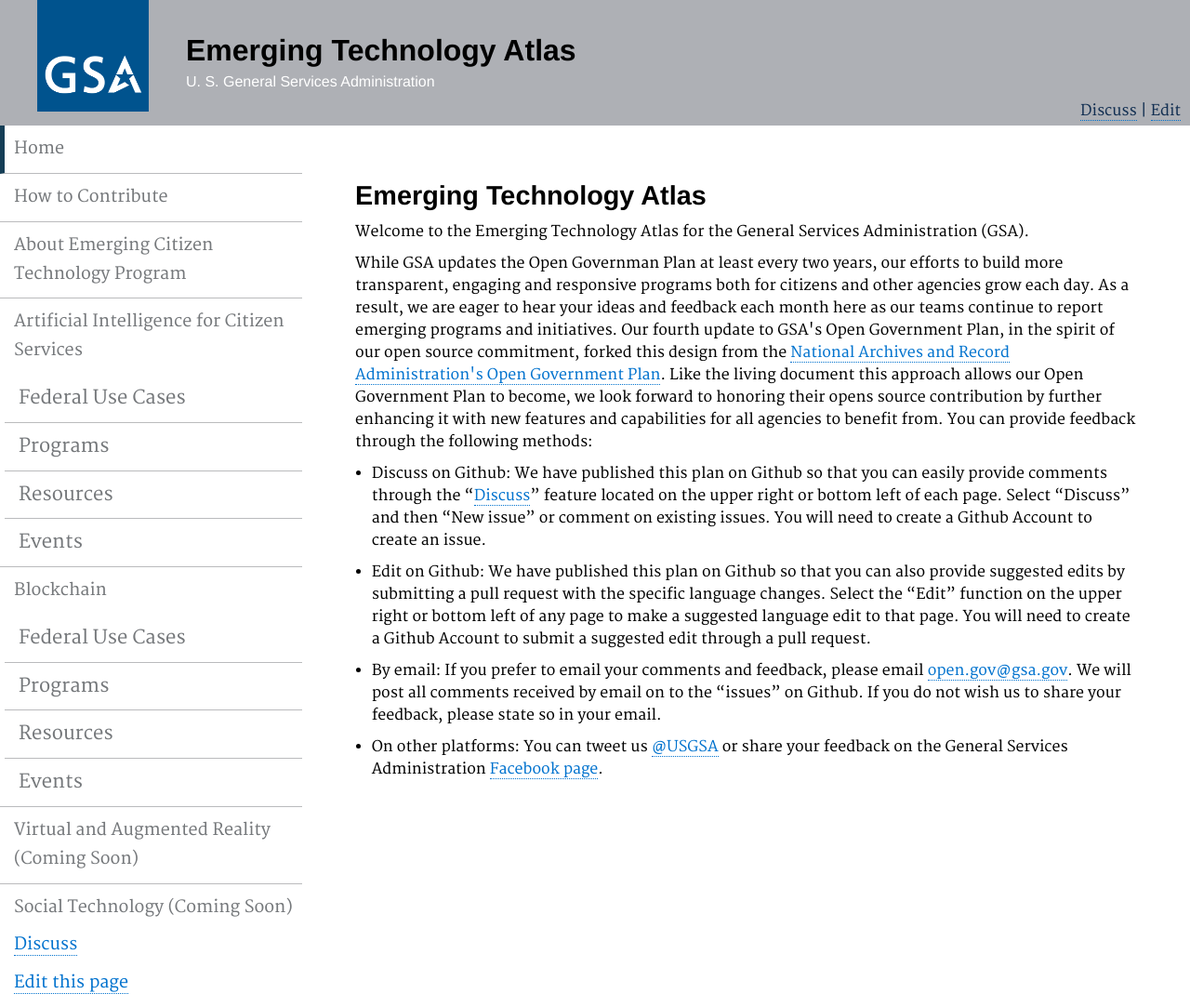
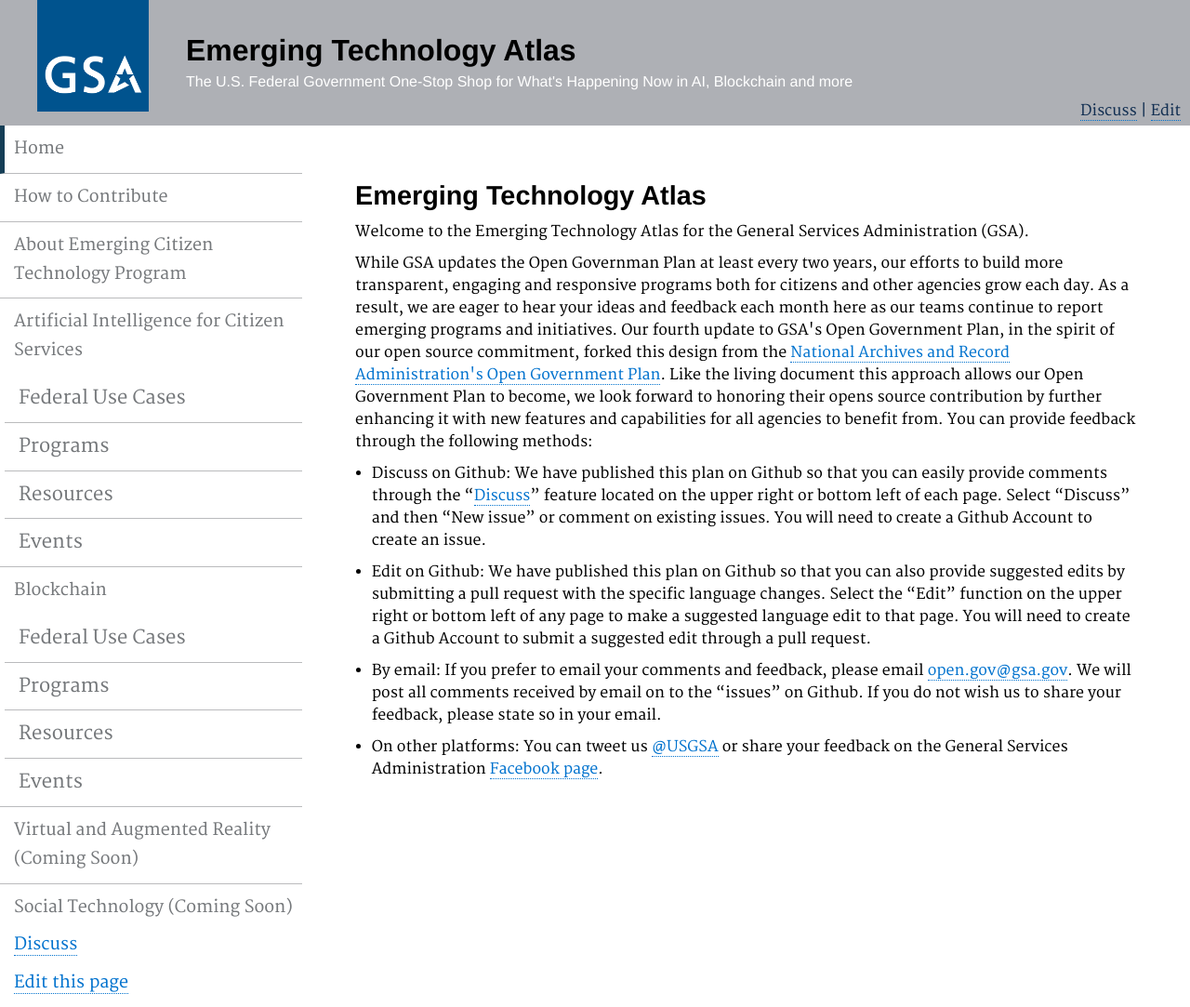
Before and after one commit to GSA/emerging-technology-atlas, a Jekyll site: the page built from pages/index.md, in a window 1280 px wide. Shown: the whole page at 93% size. Built offline with Jekyll 4.4.1, drawn with Linux system fonts in a browser that asks for light colours.

Commit message:
Update default.html

```diff
--- a/_layouts/default.html
+++ b/_layouts/default.html
@@ -56,7 +56,7 @@
         <div class="pheader_body">
           <div class="pg_header">
             <h1>Emerging Technology Atlas</h1>
-            <h2>U. S. General Services Administration</h2>
+            <h2>The U.S. Federal Government One-Stop Shop for What's Happening Now in AI, Blockchain and more</h2>
     			</div>
            <div class="header_menu">
              <a href="https://github.com/{{ site.org_name }}/{{ site.repo_name }}/issues/" style="color: white;" class="button">Discuss</a> |
```
